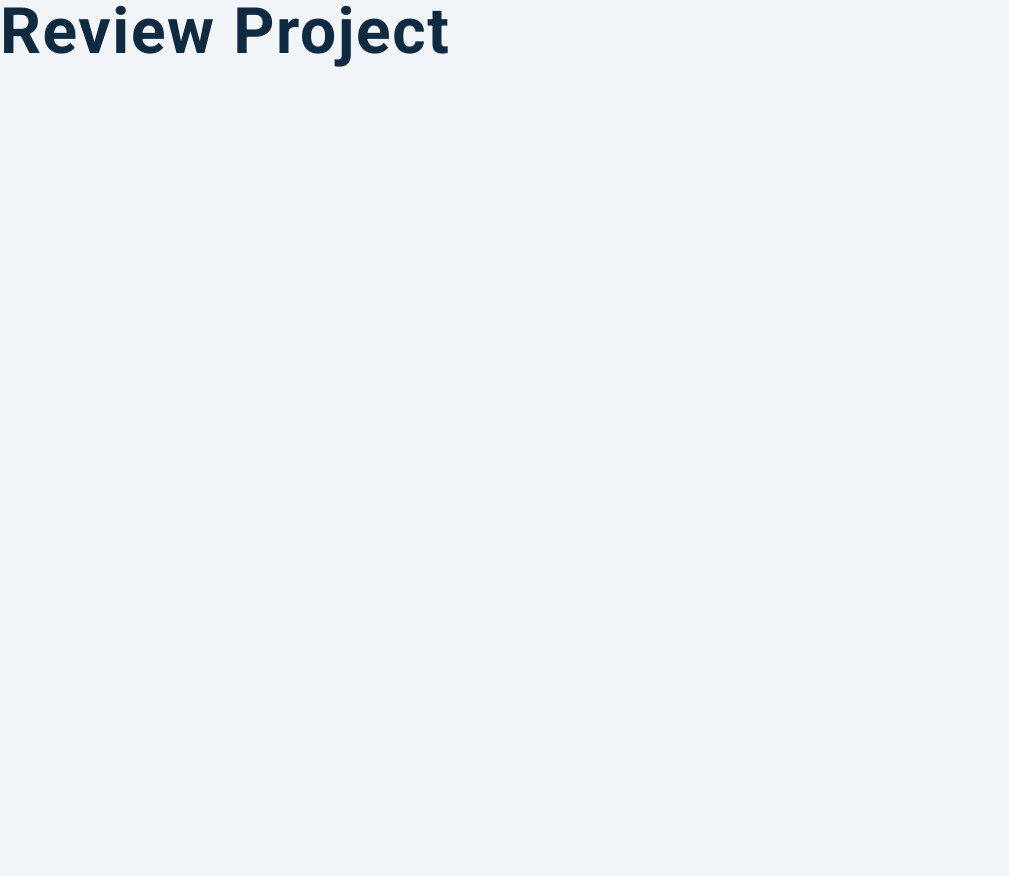
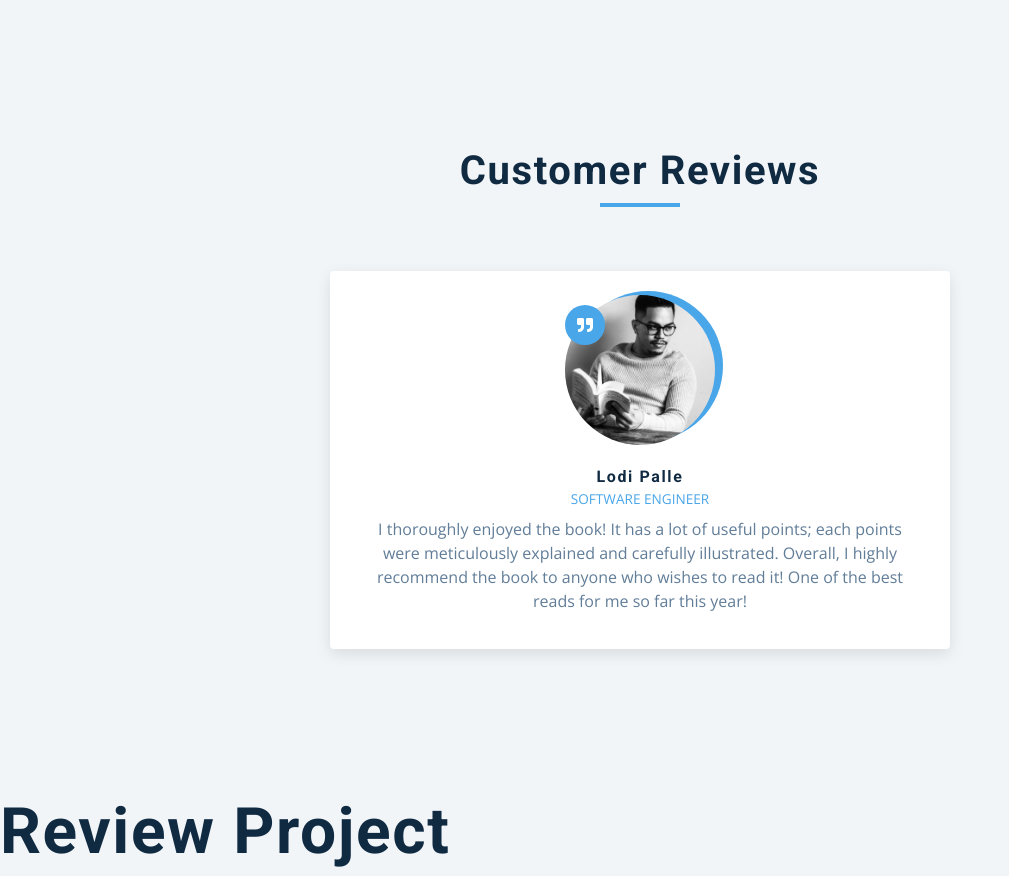
Before and after one commit to lodipalle/Reviews, a plain HTML site: page index.html in a window 1280 px wide. Shown: the whole page, without its empty margins (0-1009 px from the left). Before the commit the page ends 800 px from the top, so only its background shows below. Drawn offline with nearby package versions, Linux system fonts and the light colour scheme.

Commit message:
added the html content

```diff
--- a/index.html
+++ b/index.html
@@ -9,11 +9,30 @@
       rel="stylesheet"
       href="https://cdnjs.cloudflare.com/ajax/libs/font-awesome/5.14.0/css/all.min.css"
     />
-
     <!-- styles -->
     <link rel="stylesheet" href="styles.css" />
   </head>
   <body>
+    <main>
+      <section class="container">
+        <div class="title">
+          <h2>
+            Customer Reviews
+          </h2>
+          <div class="underline"></div>
+        </div>
+        <article class="review">
+          <div class="img-container">
+            <img src="./person-1.JPG" id="person-img" alt="">
+          </div>
+          <h4 id="author">Lodi Palle</h4>
+          <p id="job">Software Engineer</p>
+          <p id="info">
+            I thoroughly enjoyed the book! It has a lot of useful points; each points were meticulously explained and carefully illustrated. Overall, I highly recommend the book to anyone who wishes to read it! One of the best reads for me so far this year!
+          </p>
+        </article>
+      </section>
+    </main>
     <h1>review project</h1>
     <!-- javascript -->
     <script src="app.js"></script>
```
